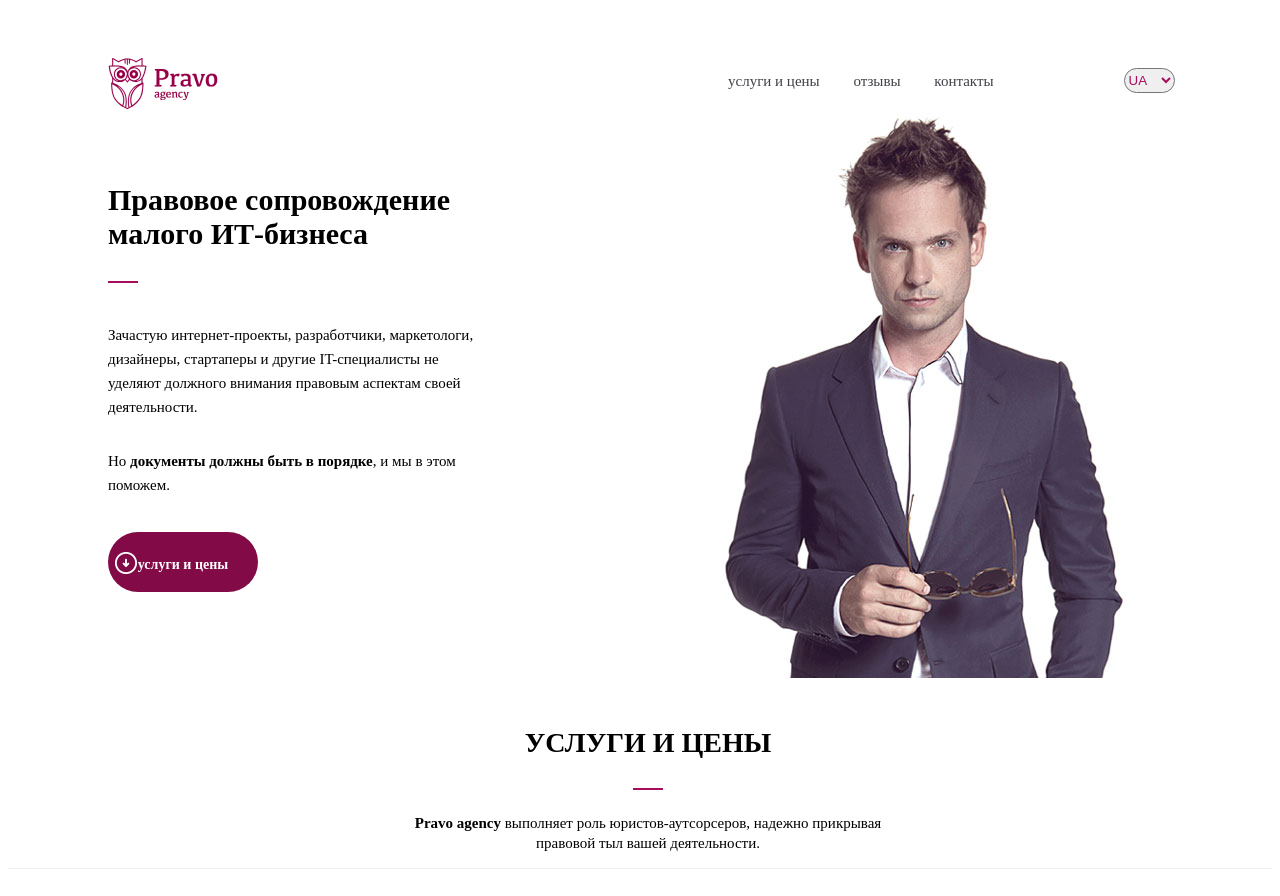
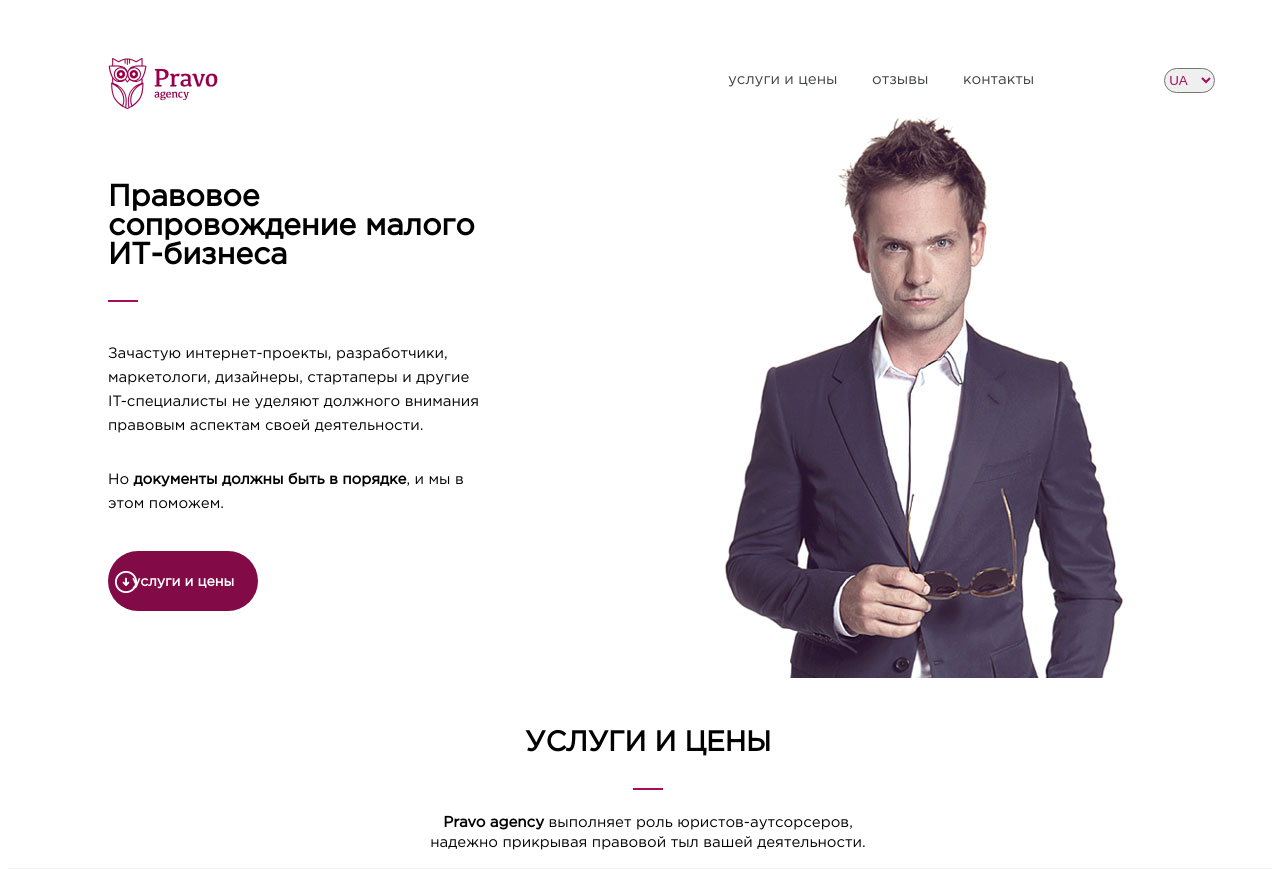
Before and after one commit to MateAcademy-FE-study/decolette_SAL, a plain HTML site: page index.html in a window 1280 px wide. Shown: the top 896 px of the page. Drawn offline with Linux system fonts and the light colour scheme.

Commit message:
changed fonts

```diff
--- a/style.css
+++ b/style.css
@@ -38,7 +38,7 @@ body {
 }
 .list{
 	margin-left: 470px;
-	font-family:"times new roman";
+	font-family:GothamPro;
 	font-size: 15px;
 	color: rgb(63, 65, 71);
 }
@@ -69,7 +69,7 @@ body {
 	margin-left: 100px;
 }
 .title{
-	font-family:"times new roman";
+	font-family:GothamPro;
 	font-size: 30px;
 	font-weight: bold;
 	margin-top: 175px;
@@ -84,14 +84,14 @@ body {
 }
 
 .text{
-	font-family:"times new roman";
+	font-family:GothamPro;
 	font-size: 15px;
 	line-height: 24px;
 }
 .downloadinfo{
 	font-size: 14px;
 	font-weight: bold;
-	font-family:"times new roman";
+	font-family:GothamPro;
 	color: white;
 	width: 150px;
 	height: 0px;
@@ -121,7 +121,7 @@ body {
 	margin-right: auto;
 }
 .newtitle{
-	font-family: "times new roman";
+	font-family:GothamPro;
 	line-height: 30px;
 	font-size: 28px;
 	font-weight: bold;
@@ -138,7 +138,7 @@ body {
 	margin-right: auto;
 }
 .texts__paragraph{
-	font-family: "times new roman";
+	font-family:GothamPro;
 	line-height: 20px;
 	font-size: 15px;
 }
```
